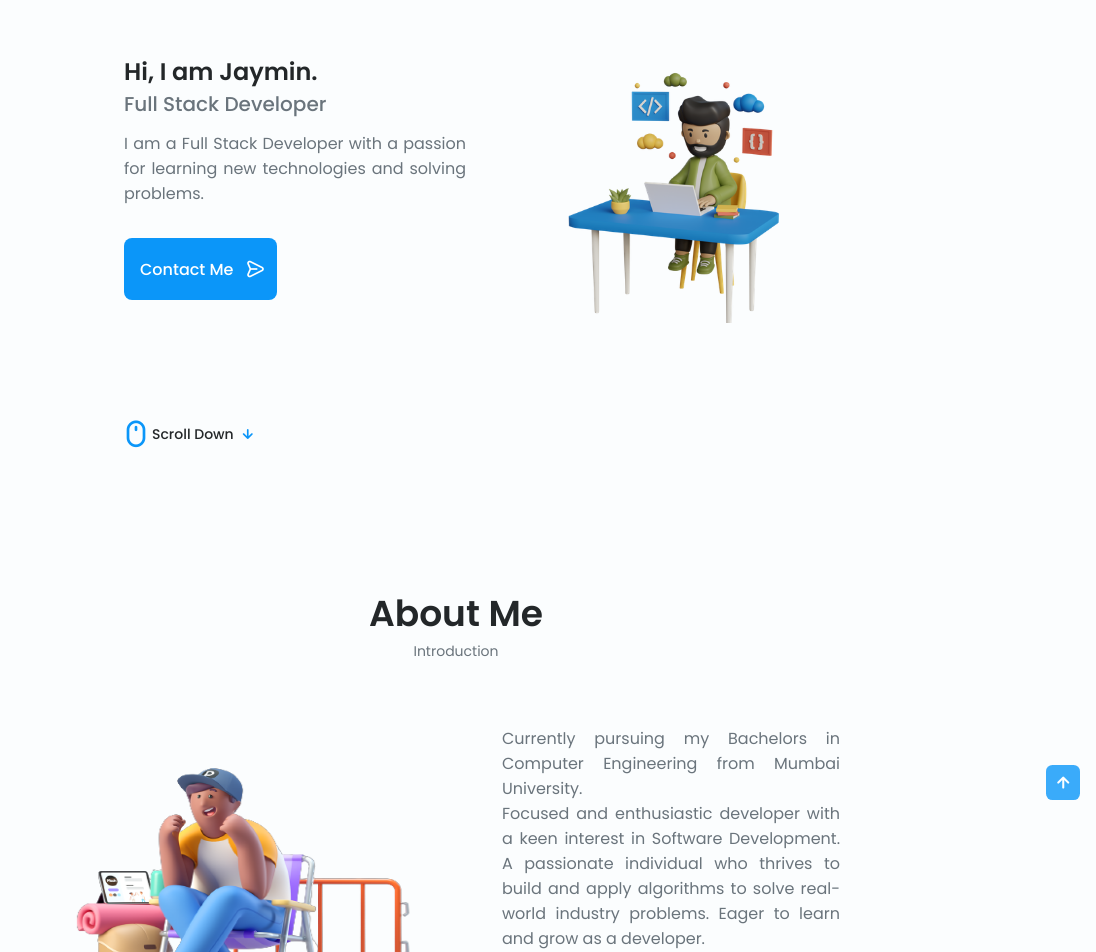
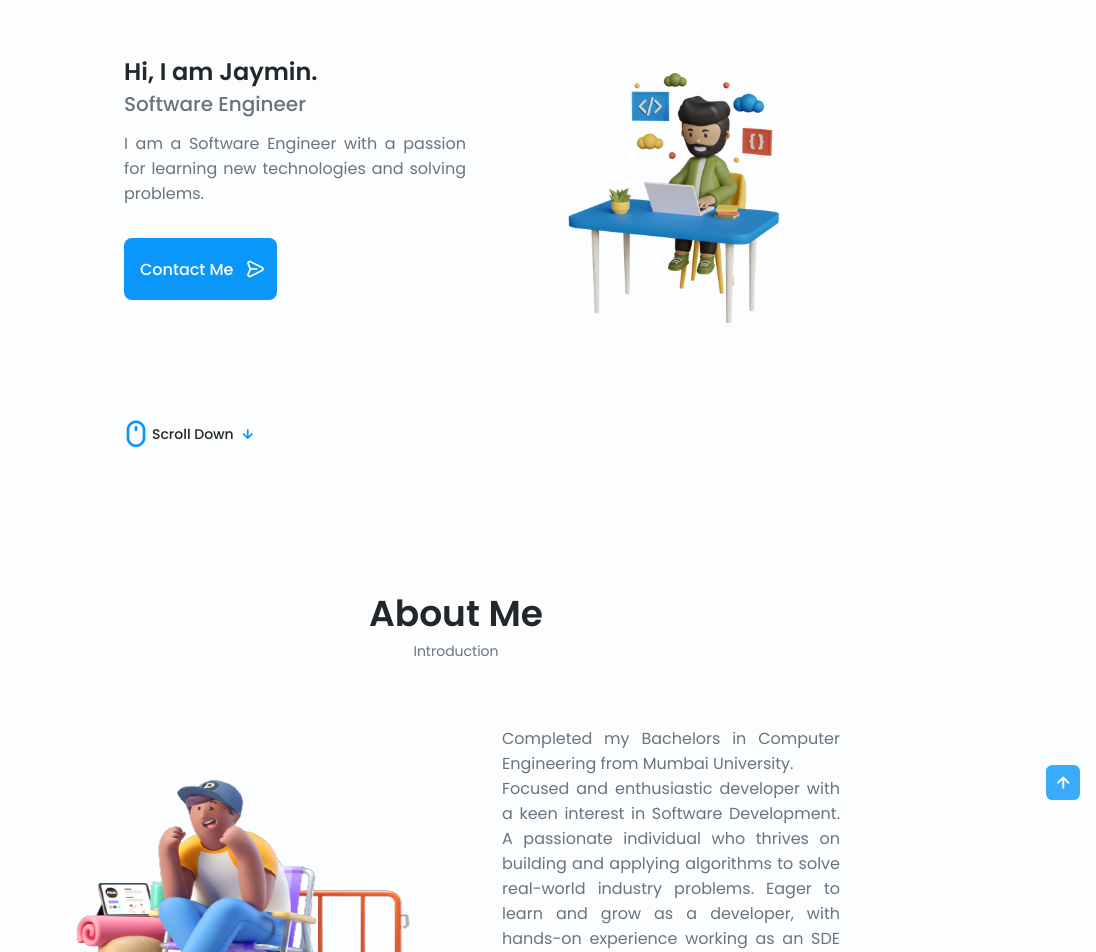
Before and after one commit to ERROR-jpg/Portfolio, a plain HTML site: page index.html in a window 1280 px wide. Shown: the part 160-1112 px from the top of the page, 184-1280 px from the left. Drawn offline with nearby package versions, Linux system fonts and the light colour scheme.

Commit message:
Resume updated

```diff
--- a/index.html
+++ b/index.html
@@ -140,9 +140,9 @@
 
                         <div class="home__data">
                             <h1 class="home__title">Hi, I am Jaymin.</h1>
-                            <h3 class="home__subtitle">Full Stack Developer</h3>
+                            <h3 class="home__subtitle">Software Engineer</h3>
                             <p class="home__description">
-                                I am a Full Stack Developer with a passion for learning new technologies and solving problems.
+                                I am a Software Engineer with a passion for learning new technologies and solving problems.
                             </p>
                             <a href="#contact" class="button button--flex">
                                 Contact Me <i class="uil uil-message button__icon"></i>
@@ -171,15 +171,14 @@
 
                     <div class="about__data">
                         <p class="about__description">
-                            Currently pursuing my Bachelors in Computer Engineering from Mumbai University.<br>
+                            Completed my Bachelors in Computer Engineering from Mumbai University.<br>
 
-                            Focused and enthusiastic developer with a keen interest in Software Development. A passionate individual who thrives to build and apply algorithms to solve real-world industry problems.
-                            Eager to learn and grow as a developer.
+                            Focused and enthusiastic developer with a keen interest in Software Development. A passionate individual who thrives on building and applying algorithms to solve real-world industry problems. Eager to learn and grow as a developer, with hands-on experience working as an SDE at startups.
                         </p>
 
 
                         <div class="about__buttons">
-                            <a  href="https://drive.google.com/file/d/1El9ejdeyGmQseQCvx4_9mWzOKEJ7s1p7/view?usp=sharing" target="_blank" class="button button--flex">
+                            <a  href="https://drive.google.com/file/d/1WdOk8r1Tp74MpTqUevuu5RSnSm-kGQV9/view?usp=sharing" target="_blank" class="button button--flex">
                                 Resume<i class="uil uil-file-alt button__icon"></i>
                             </a>
                         </div>
@@ -845,7 +844,7 @@
                 <div class="footer__container container grid">
                     <div>
                         <a href="#" class="footer__title">Jaymin Rajgor</a><br>
-                        <span class="footer__subtitle">Full Stack Developer </span>
+                        <span class="footer__subtitle">Software Engineer</span>
                     </div>
 
                     <ul class="footer__links">
```
